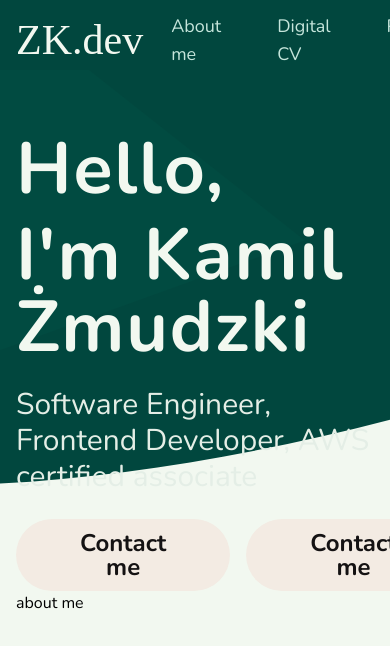
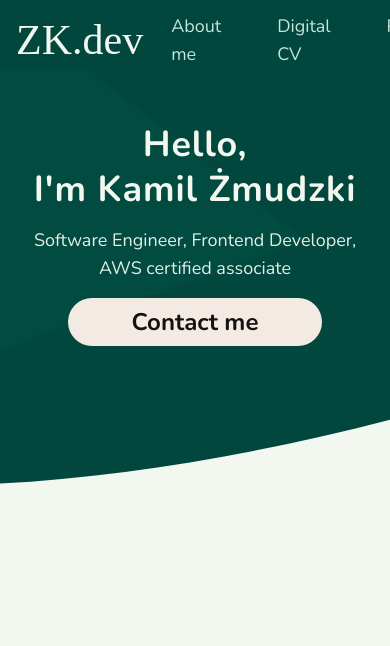
Before and after one commit to zmudzkikamil/kzmudzki-portfolio-client, a React (Vite) app: page / in a window 390 px wide. Shown: the top 646 px of the page. Built offline with nearby package versions, Linux system fonts and the light colour scheme; a web font is replaced by a local one.

Commit message:
fixed responsiveness of header

```diff
--- a/src/shared/components/header/header-subtitle.tsx
+++ b/src/shared/components/header/header-subtitle.tsx
@@ -4,7 +4,7 @@ interface Props {
 
 export const HeaderSubtitle: React.FC<Props> = ({ text }) => {
   return (
-    <p className="text-3xl md:text-xl font-light max-w-[570px] md:max-w-[400px] text-secondary-dark">
+    <p className="lg:text-3xl text-lg font-light lg:max-w-[570px] max-w-[350px] text-secondary-dark text-center sm:text-left">
       {text}
     </p>
   );
--- a/src/shared/components/header/header-title.tsx
+++ b/src/shared/components/header/header-title.tsx
@@ -4,7 +4,7 @@ interface Props {
 
 export const HeaderTitle: React.FC<Props> = ({ children }) => {
   return (
-    <h1 className="text-7xl md:text-5xl font-bold text-secondary mt-10">
+    <h1 className="lg:text-6xl text-4xl font-bold text-secondary mt-10 text-center sm:text-left">
       {children}
     </h1>
   );
--- a/src/views/about-me/about-me.tsx
+++ b/src/views/about-me/about-me.tsx
@@ -14,7 +14,7 @@ const AboutMe: React.FC<Props> = () => {
       <Header>
         {/* Tailwind arbitrary values used here because of specific shape of header. */}
         <div className="absolute left-1/2 -translate-x-1/2 scale-105 w-full h-full max-h-[399px] max-w-[1947px] bg-[url('src/assets/header.svg')] bg-cover bg-center"></div>
-        <div className="flex flex-col gap-6 relative">
+        <div className="flex flex-col items-center sm:items-start gap-4 lg:gap-6 relative">
           <HeaderTitle>
             <span className="block leading-snug tracking-wide">Hello,</span>
             <span className="block tracking-wide">I'm Kamil Żmudzki</span>
@@ -22,12 +22,11 @@ const AboutMe: React.FC<Props> = () => {
           <HeaderSubtitle text="Software Engineer, Frontend Developer, AWS certified associate" />
           <div className="flex gap-4">
             <Button label="Contact me" onClick={() => {}} />
-            <Button label="Contact me" onClick={() => {}} />
           </div>
           <img
             src="src/assets/user.png"
             alt="user"
-            className="absolute hidden md:block right-0 top-0 max-h-[320px] lg:max-h-[400px]"
+            className="absolute hidden sm:block right-0 top-10 md:top-0 max-h-[250px] md:max-h-[320px] lg:max-h-[350px]"
           />
         </div>
       </Header>
```
